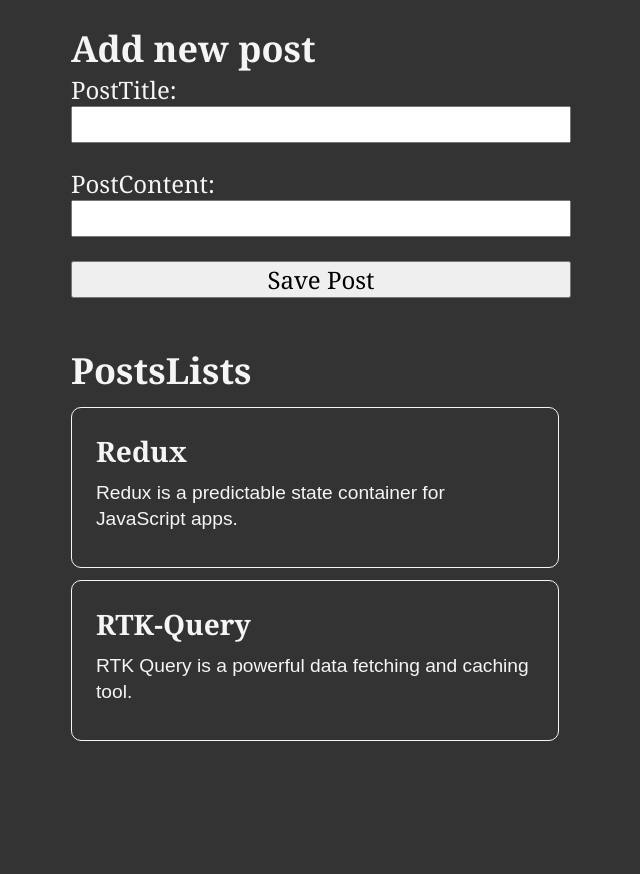
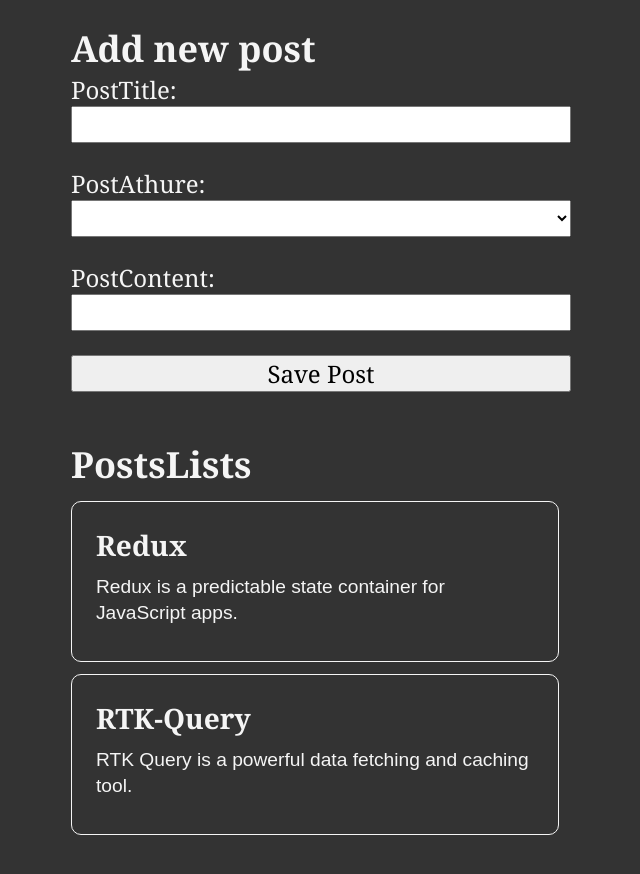
Before and after one commit to zahrasarabi79/Redux-toolkit-website-example, a React (Create React App) app: page / in a window 1280 px wide. Shown: the top 874 px of the page, without its empty margins (319-959 px from the left). Built offline with nearby package versions, Linux system fonts and the light colour scheme.

Commit message:
add usersSlice

```diff
--- a/src/app/store.js
+++ b/src/app/store.js
@@ -1,6 +1,7 @@
 import { configureStore } from "@reduxjs/toolkit";
 import postsReducer from "../features/posts/postsSlice";
+import usersReducer from "../features/users/usersSlice";
 
 export const store = configureStore({
-  reducer: { posts: postsReducer },
+  reducer: { posts: postsReducer, users: usersReducer },
 });
--- a/src/features/posts/AddPostForm.js
+++ b/src/features/posts/AddPostForm.js
@@ -1,13 +1,17 @@
 import { useState } from "react";
 import React from "react";
-import { useDispatch } from "react-redux";
+import { useDispatch, useSelector } from "react-redux";
+import { selectAllUsers } from "../users/usersSlice";
 import { postAdded } from "./postsSlice";
 const AddPostForm = () => {
   const dispatch = useDispatch();
   const [title, setTitle] = useState("");
   const [content, setContent] = useState("");
+  const [userId, setUserId] = useState("");
+  const users = useSelector(selectAllUsers);
   const onTitleChange = (e) => setTitle(e.target.value);
   const onContentChange = (e) => setContent(e.target.value);
+  const onAuthorChange = (e) => setUserId(e.target.value);
   const onSavePostClicked = () => {
     if (title && content) {
       dispatch(postAdded(title, content));
@@ -15,14 +19,27 @@
       setContent("");
     }
   };
+  const userOptions = users.map((user) => (
+    <option key={user.id} value={user.id}>
+      {user.name}
+    </option>
+  ));
   return (
     <section>
       <h2>Add new post</h2>
       <form>
         <label htmlFor="postTitle">PostTitle:</label>
-        <input type="text" id="postTitle" name="postTitle" value={title} onChange={(e) => onTitleChange(e)} />
+        <input type="text" id="postTitle" name="postTitle" value={userId} onChange={(e) => onTitleChange(e)} />
+
+        <label htmlFor="postAthure">PostAthure:</label>
+        <select type="text" id="postAthure" name="postAthure" value={content} onChange={(e) => onAuthorChange(e)}>
+          <option value=""></option>
+          {userOptions}
+        </select>
+
         <label htmlFor="postContent">PostContent:</label>
         <input type="text" id="postContent" name="postContent" value={content} onChange={(e) => onContentChange(e)} />
+
         <button type="button" onClick={onSavePostClicked}>
           Save Post
         </button>
--- a/src/features/posts/postsSlice.js
+++ b/src/features/posts/postsSlice.js
@@ -13,8 +13,8 @@
       reducer(state, action) {
         state.push(action.payload);
       },
-      prepare(title, content) {
-        return { payload: { id: nanoid(), title, content } };
+      prepare(title, content, userId) {
+        return { payload: { id: nanoid(), title, content, userId } };
       },
     },
   },
--- /dev/null
+++ b/src/features/users/usersSlice.js
@@ -0,0 +1,15 @@
+import { createSlice } from "@reduxjs/toolkit";
+import { nanoid } from "@reduxjs/toolkit";
+
+const initialState = [
+  { id: 0, name: "zahra" },
+  { id: 1, name: "sara" },
+  { id: 2, name: "rima" },
+];
+const usersSlice = createSlice({
+  name: "users",
+  initialState,
+  reducers: {},
+});
+export const selectAllUsers = (state) => state.users;
+export default usersSlice.reducer;
```
